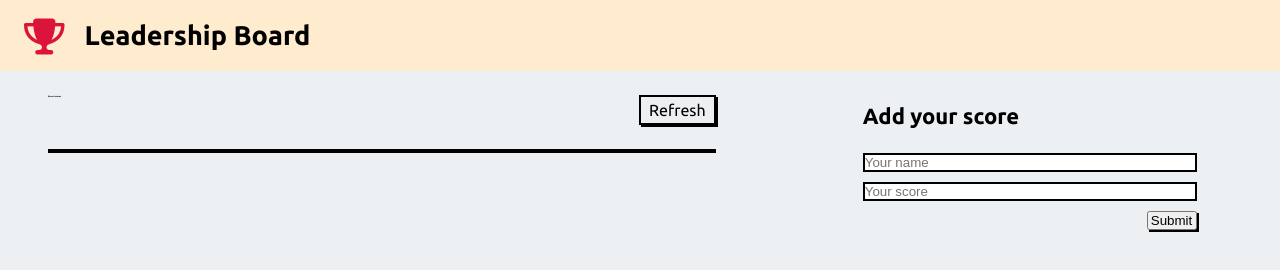
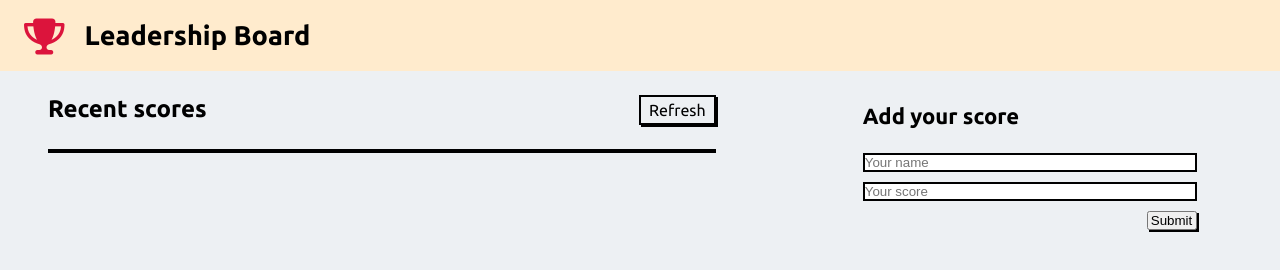
Before and after one commit to wale-prog/Leaderboard, a website built with webpack: page src/index.html in a window 1280 px wide. Built offline with nearby package versions, Linux system fonts and the light colour scheme; no server answers.

Commit message:
Correct the styling error

```diff
--- a/src/style.css
+++ b/src/style.css
@@ -35,14 +35,12 @@ body {
 }
 
 .score-heading p {
-  font-size: 2px;
+  font-size: 24px;
   font-weight: bold;
 }
 
 .recent-scores {
   width: 60%;
-
-  /* margin-left: 12px; */
 }
 
 .main {
```
